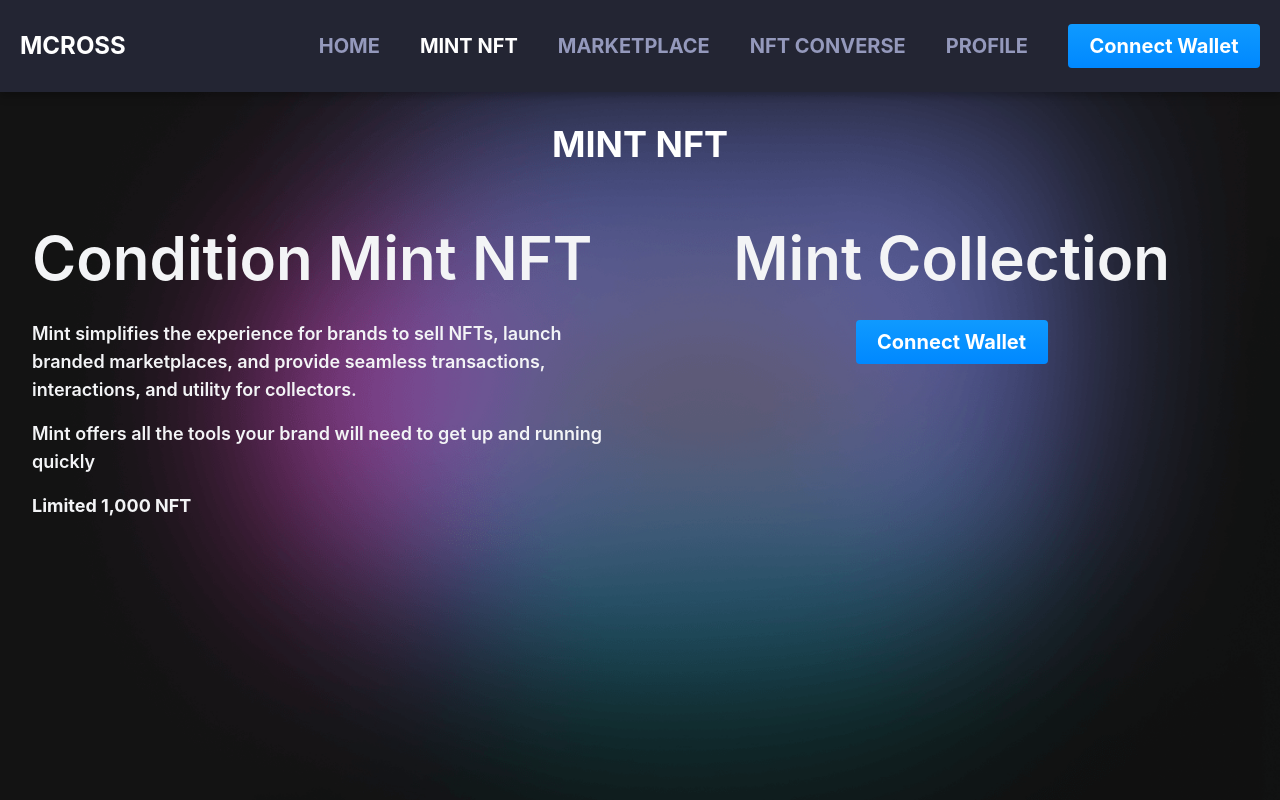
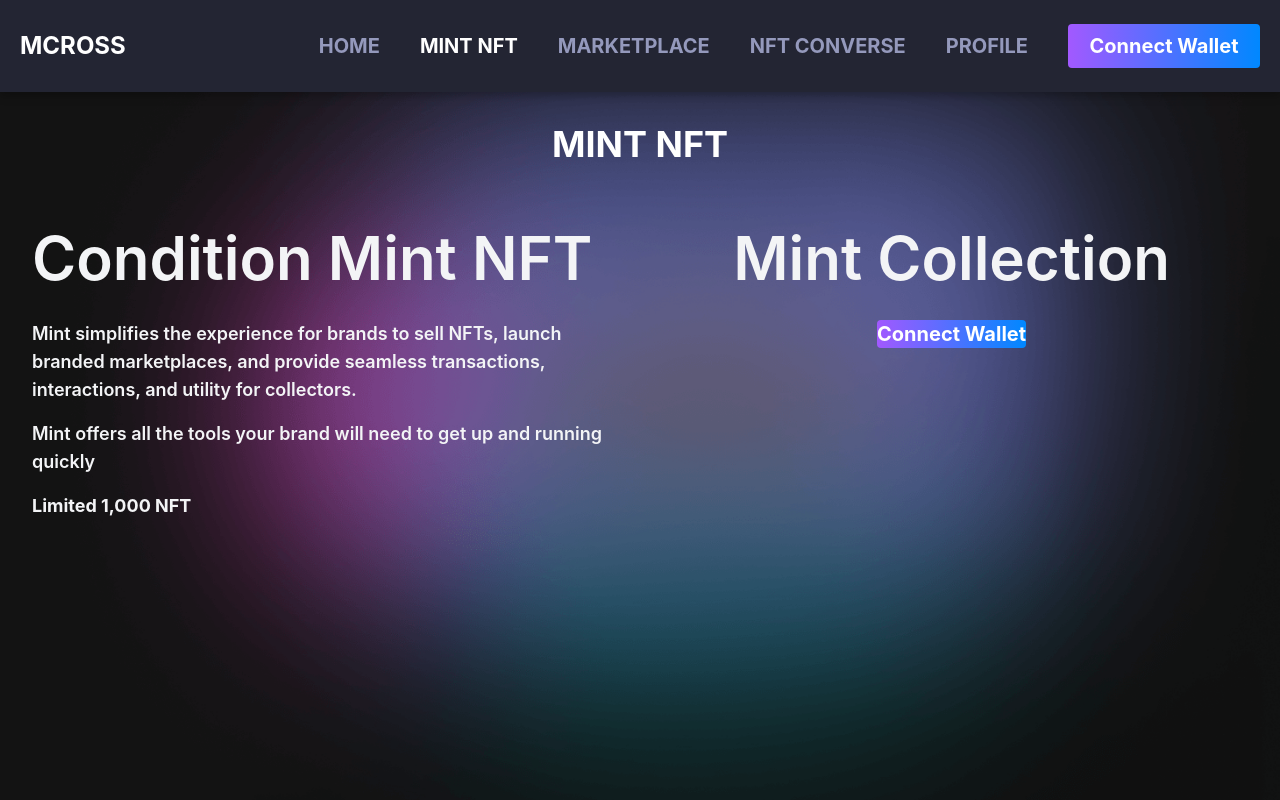
Before and after one commit to underledgerteam/mcross, a React (Create React App) app: page /mint in a window 1280 px wide. Built offline with nearby package versions, Linux system fonts and the light colour scheme.

Commit message:
Update style

```diff
--- a/src/components/Navbar.jsx
+++ b/src/components/Navbar.jsx
@@ -2,8 +2,6 @@ import React, { Fragment, useContext } from "react";
 import { Link, useLocation } from "react-router-dom";
 import { Web3Provider } from "../contexts/connect.context";
 import { shortenAddress } from "../utils/shortenAddress.util";
-
-// use context store wallet data to render wallet adress
 
 const navData = [
   {
@@ -33,7 +31,6 @@ const Navbar = () => {
   const { account, ConnectedWallet } = useContext(Web3Provider);
   const { pathname } = useLocation();
 
-
   return (
     <div className="bg-custom-navbar drop-shadow-navbar">
       <div className="flex container w-full mx-auto justify-between items-center font-bold px-5 py-6">
@@ -60,7 +57,7 @@ const Navbar = () => {
           {!account ? (
             <button
               type="button"
-              className="btn-connect"
+              className="w-48 px-4 py-2 btn-connect"
               onClick={ConnectedWallet}
             >
               Connect Wallet
--- a/src/index.css
+++ b/src/index.css
@@ -38,11 +38,11 @@ code {
   @apply hover:from-custom-purple1/80 hover:to-custom-blue1/80;
 }
 .btn-connect {
-  @apply font-bold text-xl text-white w-48 bg-gradient-to-t from-custom-blue1 to-custom-blue2 py-2 px-4 rounded;
+  @apply font-bold text-xl text-white bg-gradient-to-r from-custom-purple1 to-custom-blue1 rounded;
 }
 .btn-connect:hover {
-  @apply hover:from-custom-yellow1 hover:to-custom-yellow2;
+  @apply hover:from-custom-purple1/80 hover:to-custom-blue1/80;
 }
 .btn-connect:active {
-  @apply active:bg-gradient-to-r active:from-green-400 active:to-blue-500;
+  @apply active:from-custom-purple2 active:to-custom-blue2;
 }
```
